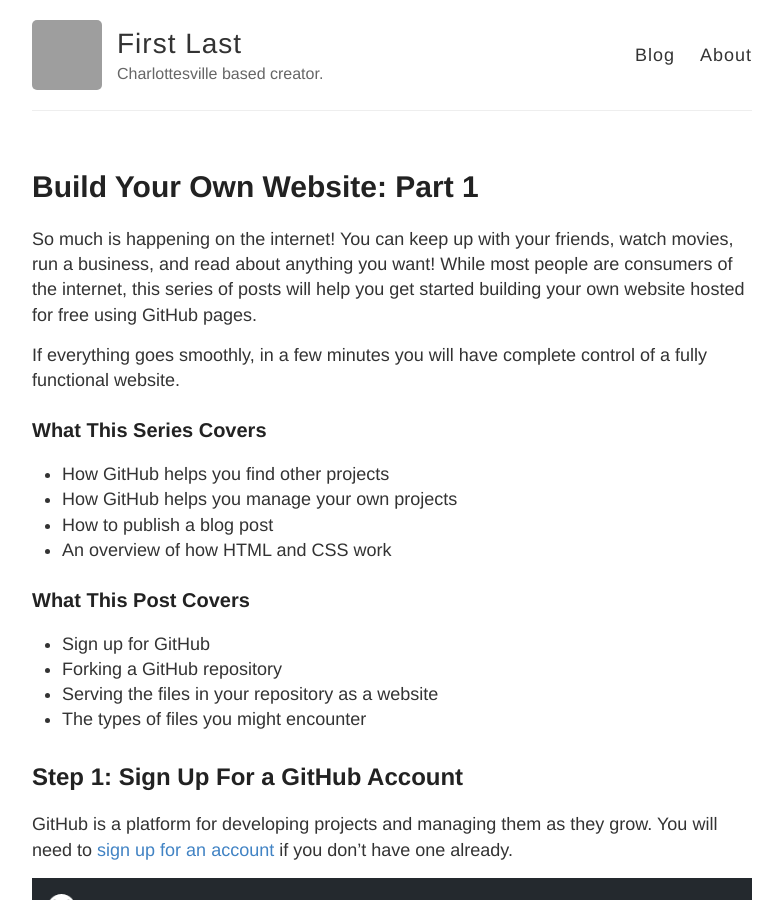
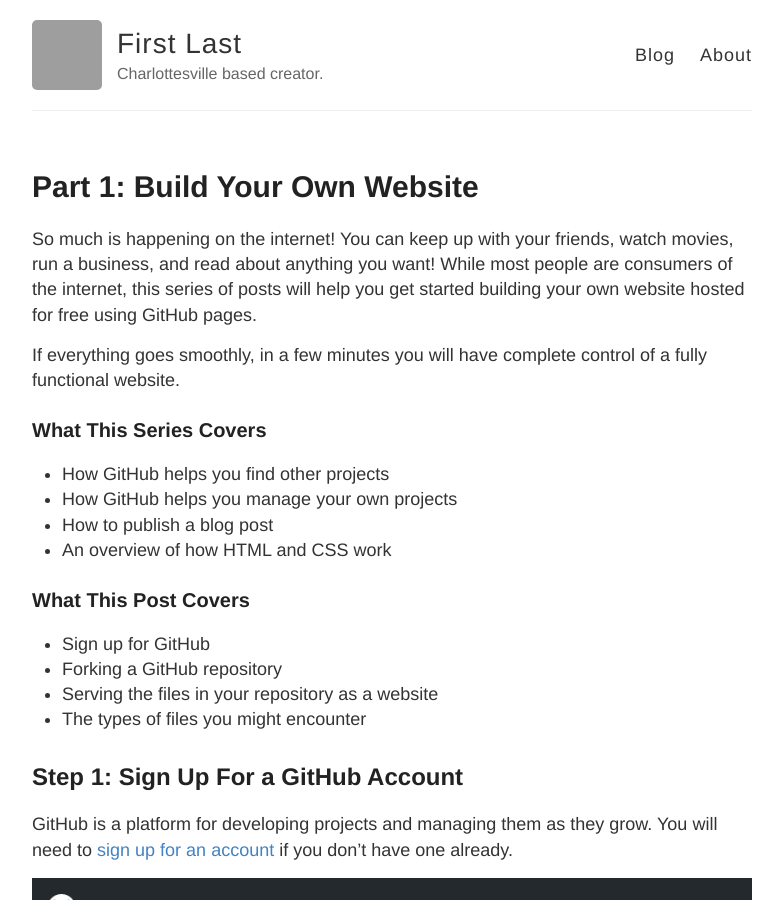
Before and after one commit to Computers4Kids/build-a-blog, a Jekyll site: the page built from _posts/2018-06-04-tutorial-part-1.md, in a window 1280 px wide and 900 px high. Shown: the whole window, without its empty margins (248-1031 px from the left). Built offline with Jekyll 4.4.1, drawn with Linux system fonts in a browser that asks for light colours; grey boxes are pictures that could not be loaded.

```diff
--- a/_posts/2018-06-04-tutorial-part-1.md
+++ b/_posts/2018-06-04-tutorial-part-1.md
@@ -1,6 +1,6 @@
 ---
 layout: post
-title: Build Your Own Website&#58; Part 1
+title: Part 1&#58; Build Your Own Website
 ---
 
 So much is happening on the internet! You can keep up with your friends, watch movies, run a business, and read about anything you want! While most people are consumers of the internet, this series of posts will help you get started building your own website hosted for free using GitHub pages.
@@ -60,4 +60,4 @@ Getting familiar with where things exist is the first step to learning what thin
 * MD (markdown): Markdown feels like magic. You're still describing how content on a page should be like HTML, but without having to worry about those tedious tags all the time unless you want to.
 * YML: Known as Yet Another Markup Language or YAML Ain't Markup Language for somewhat humorous reasons. There's only one of these, but it's an important one for managing your website.
 
-[Part 2 continues with how to edit these files](https://computers4kids.github.io/build-a-blog/tutorial-part-2/)
+[Part 2 continues with how to edit these files]({{site.baseurl}}/build-a-blog/tutorial-part-2/)
```
